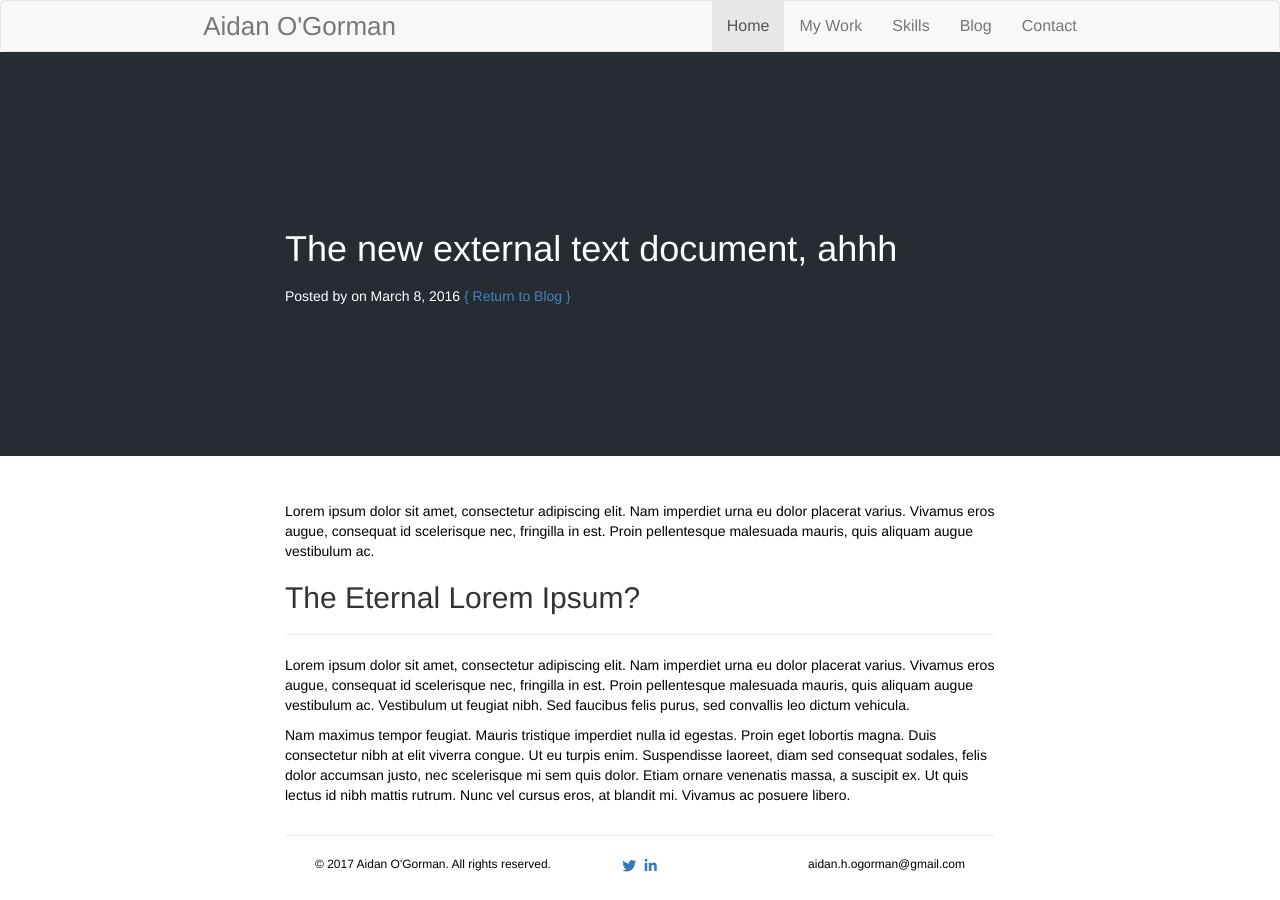
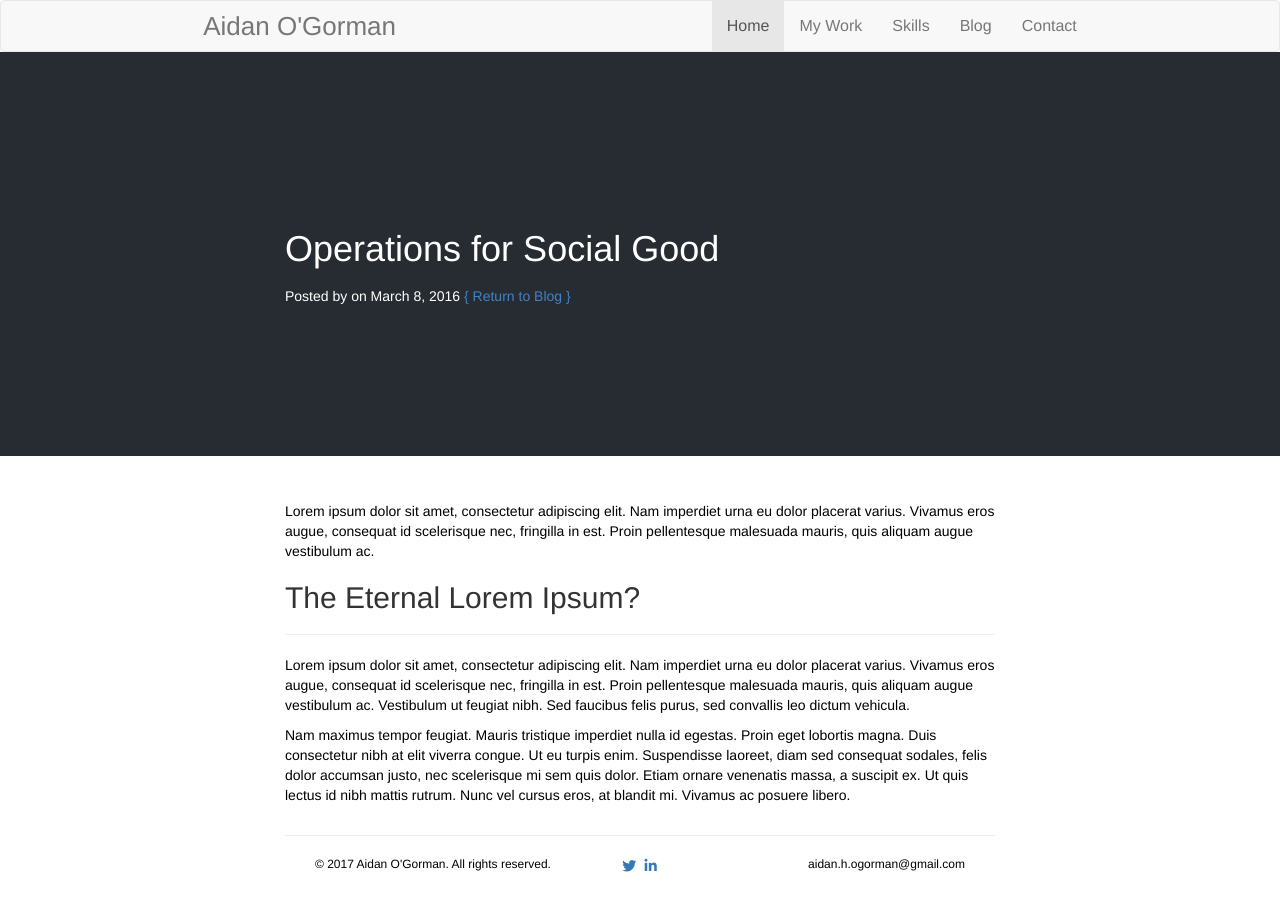
Before and after one commit to a2ogorma/a2ogorma.github.io, a Jekyll site: the page built from _posts/2016-03-08-Eternal-Lorem-Ipsum.md, in a window 1280 px wide. Built offline with Jekyll 4.4.1, drawn with Linux system fonts in a browser that asks for light colours; nearby versions of some CDN libraries; library files that are not in the unit come from our copies.

Commit message:
Update 2016-03-08-Eternal-Lorem-Ipsum.md

```diff
--- a/_posts/2016-03-08-Eternal-Lorem-Ipsum.md
+++ b/_posts/2016-03-08-Eternal-Lorem-Ipsum.md
@@ -1,6 +1,6 @@
 ---
 layout: post
-title: The new external text document, ahhh
+title: Operations for Social Good
 imgurl: /uwaftimg.jpg
 tags:
 - uwaft
```
